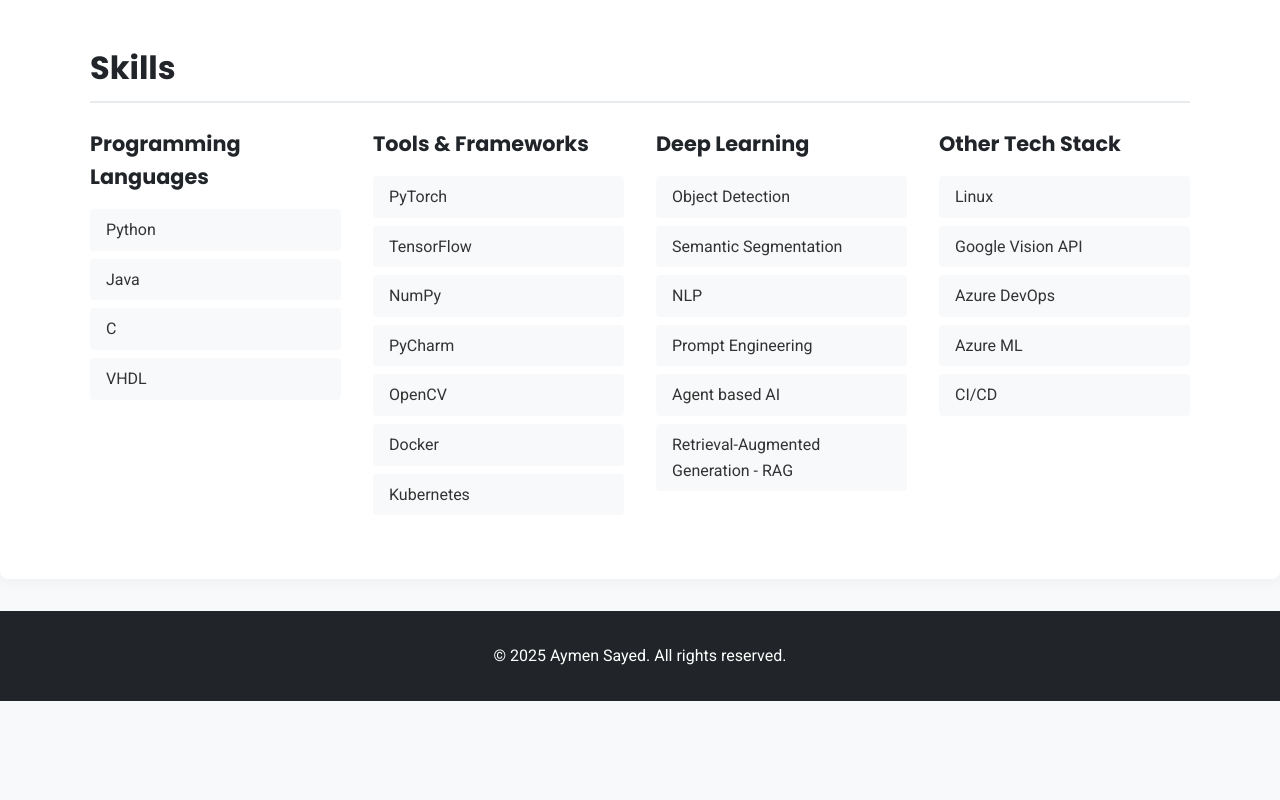
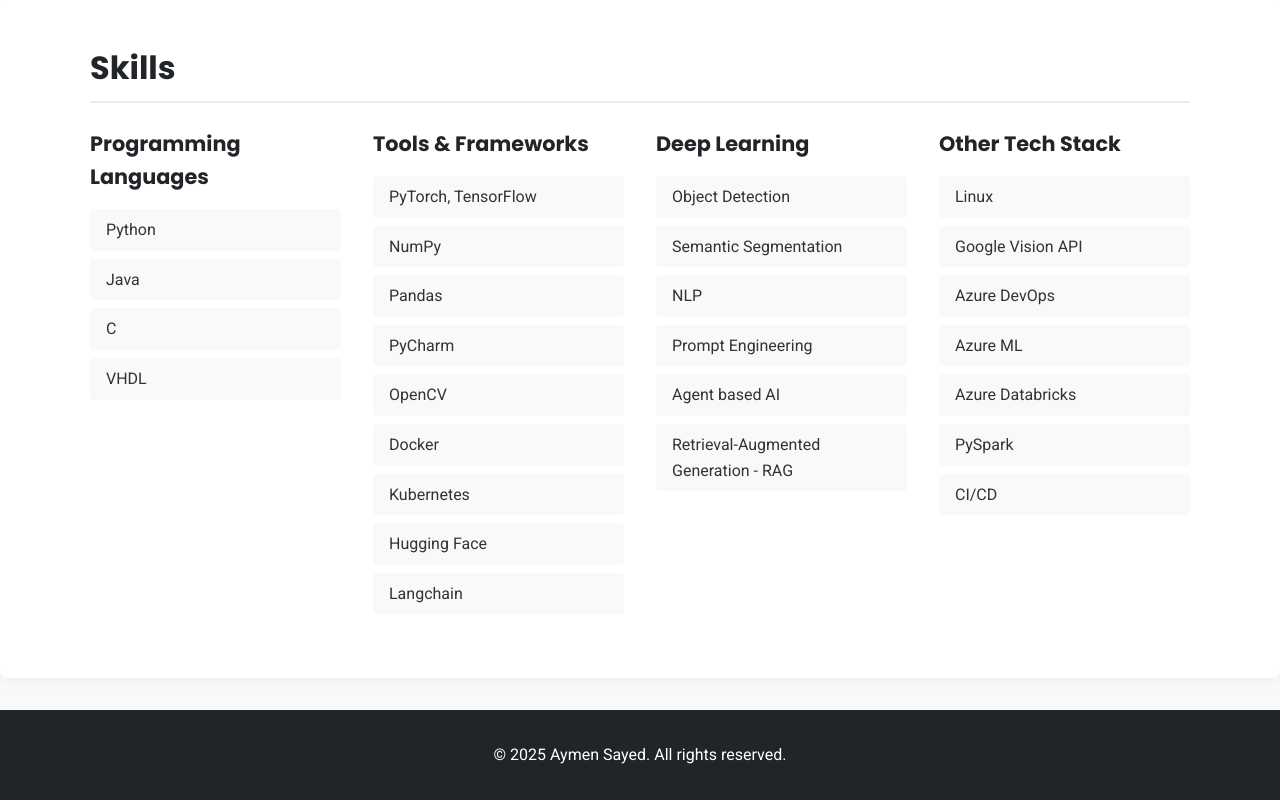
Before and after one commit to aymenx17/cv, a plain HTML site: page index.html in a window 1280 px wide. Shown: the part 2254-3054 px from the top of the page. Before the commit the page ends 2955 px from the top, so only its background shows below. Drawn offline with Linux system fonts and the light colour scheme.

Commit message:
Update content

```diff
--- a/index.html
+++ b/index.html
@@ -138,14 +138,15 @@
                 <div class="skill-category">
                     <h3>Tools & Frameworks</h3>
                     <ul>
-                        <li>PyTorch</li>
-                        <li>TensorFlow</li>
+                        <li>PyTorch, TensorFlow</li>
                         <li>NumPy</li>
+                        <li>Pandas</li>
                         <li>PyCharm</li>
                         <li>OpenCV</li>
                         <li>Docker</li>
                         <li>Kubernetes</li>
-
+                        <li>Hugging Face</li>
+                        <li>Langchain</li>
                     </ul>
                 </div>
 
@@ -168,6 +169,8 @@
                         <li>Google Vision API</li>
                         <li>Azure DevOps</li>
                         <li>Azure ML</li>
+                        <li>Azure Databricks</li>
+                        <li>PySpark</li>
                         <li>CI/CD</li>
                     </ul>
                 </div>
```
